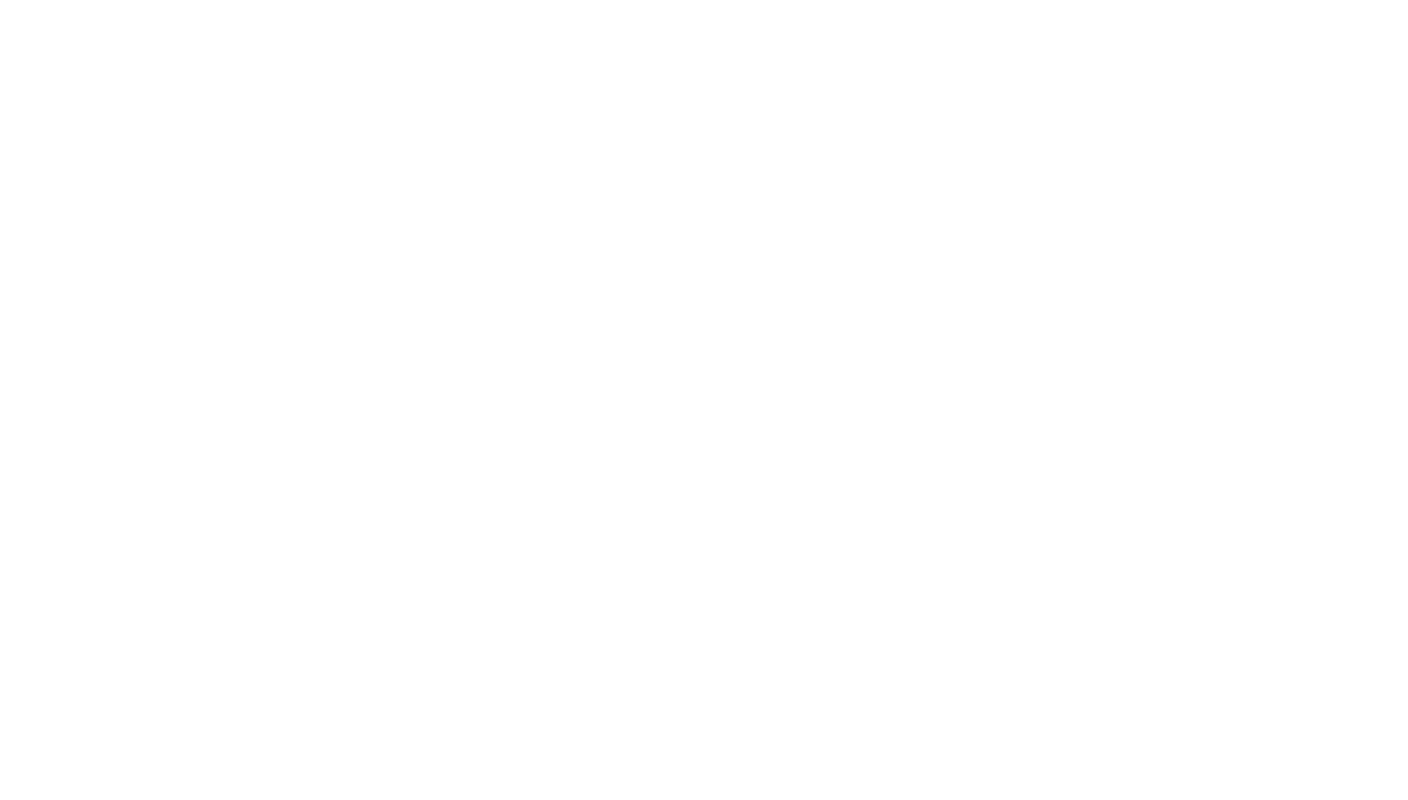
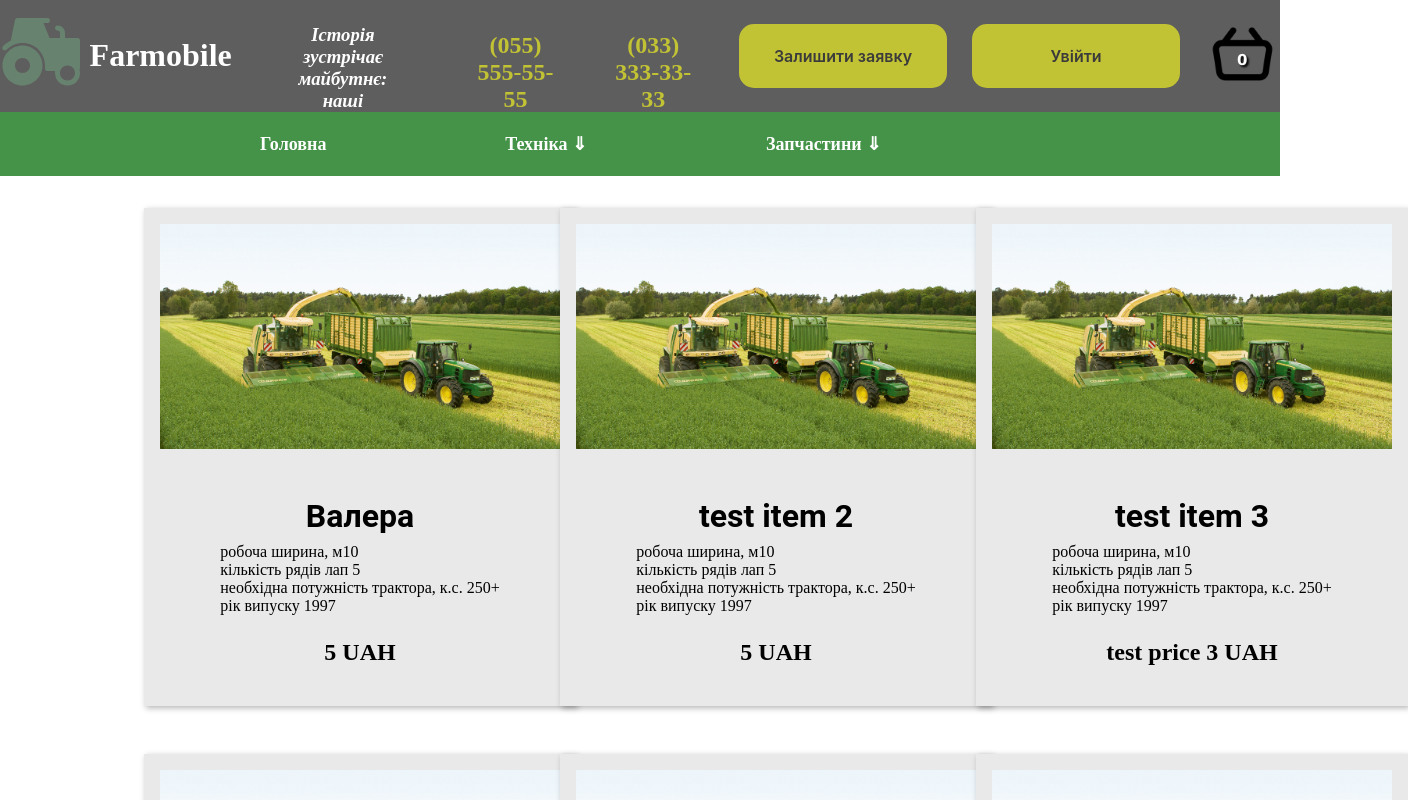
Before and after one commit to vShevtsov1/farmobile-fe, a React (Create React App) app: page /catalog/hlybokorozpushuvachi in a window 1280 px wide. Before the commit this address had no page. Shown: the top 800 px of the page, 1408 px wide, since content can reach past the window. Built offline with nearby package versions, Linux system fonts and the light colour scheme.

Commit message:
some work at catalog.js

```diff
--- a/src/App.js
+++ b/src/App.js
@@ -13,6 +13,7 @@ import MainPage from "./main-page-service/components/mainPage";
 import Question from "./main-page-service/components/question";
 import Footer from "./main-page-service/components/footer";
 import { CartContext } from "./main-page-service/config/CartContext";
+import Catalog from "./catalog-service/components/catalog";
 
 
 function App() {
@@ -34,6 +35,7 @@ function App() {
             <Route path="/main" element={<MainPage/>}/>
             <Route path="/question" element={<Question/>}/>
             <Route path="/footer" element={<Footer/>}/>
+            <Route path="/catalog/:categoryId" element={<Catalog/>}/>
           </Routes>
         </BrowserRouter>
 
--- /dev/null
+++ b/src/catalog-service/components/catalog.js
@@ -0,0 +1,27 @@
+import Header from "../../main-page-service/components/header";
+import Navigation from "../../main-page-service/components/navigation";
+import Footer from "../../main-page-service/components/footer";
+import "../stylesheets/catalog.css";
+import config from "./config";
+import ItemList from "./itemList";
+import {useState} from "react";
+import {useParams} from "react-router-dom";
+
+const Catalog = () => {
+    const { categoryId } = useParams()
+    const [showAdminPanel, setShowAdminPanel] = useState(true);
+    const dataList = config.dataList;
+    const handleTokenRemoval = () => {
+        setShowAdminPanel(false);
+    };
+    return(<div>
+        <Header handleTokenRemoval={handleTokenRemoval}/>
+        <Navigation showAdminPanel={showAdminPanel}/>
+        <div className={"catalog-container"}>
+            <ItemList items={dataList} />
+        </div>
+        <span className={"catalog-footer"}> <Footer/></span>
+
+    </div>)
+}
+export default Catalog
--- /dev/null
+++ b/src/catalog-service/components/config.js
@@ -0,0 +1,18 @@
+const config = {
+    dataList: [
+        { id:"test-item-1",name: "Валера", price: 5, imageSrc: ["328972883.jpg","photo-1554080353-a576cf803bda.jpeg","virtual-reality-svgrepo-com.png"],additionalInfo:"sdfdsfssdfdsfsdfsdfsdfsdfsdfsdfsdfsdsdfdsfsdfsdfsdfsdfsdfsdfsdfsdsdfds\nfsdfsdfsdfsdfsdfsdfsdfsdsdfdsfsdfsdfsdfsdfsdfsdfsdf\nsdsdfdsfsdfsdfsdfsdfsdfsdfsdfsdsdfdsfsdfsdfsdfsdfsdfsdfsdfsddfsdfsdfsdfsdfsdfsdfsd" },
+        { id:"test-item-2",name: "test item 2", price: 5, imageSrc: ["cart-svgrepo-com.png","cart-svgrepo-com.png","virtual-reality-svgrepo-com.png"],additionalInfo:"vlad" },
+        { id:"test-item-3",name: "test item 3", price: "test price 3", imageSrc: ["cart-svgrepo-com.png","cart-svgrepo-com.png","cart-svgrepo-com.png"] ,additionalInfo:"vlad1"},
+        {id:"test-item-4", name: "test item 4", price: "test price 4", imageSrc: ["cart-svgrepo-com.png","cart-svgrepo-com.png","cart-svgrepo-com.png"] },
+        { id:"test-item-5",name: "test item 5", price: "test price 5", imageSrc: ["cart-svgrepo-com.png","cart-svgrepo-com.png","cart-svgrepo-com.png"] },
+        { id:"test-item-6",name: "test item 6", price: "test price 6", imageSrc: ["cart-svgrepo-com.png","cart-svgrepo-com.png","cart-svgrepo-com.png"] },
+        { id:"test-item-7",name: "test item 7", price: "test price 7", imageSrc: ["cart-svgrepo-com.png","cart-svgrepo-com.png","cart-svgrepo-com.png"] },
+        { id:"test-item-8",name: "test item 8", price: "test price 8", imageSrc: ["cart-svgrepo-com.png","cart-svgrepo-com.png","cart-svgrepo-com.png"] },
+        {id:"test-item-9", name: "test item 9", price: "test price 9", imageSrc: ["cart-svgrepo-com.png","cart-svgrepo-com.png","cart-svgrepo-com.png"] },
+        {id:"test-item-10", name: "test item 10", price: "test price 10", imageSrc: ["cart-svgrepo-com.png","cart-svgrepo-com.png","cart-svgrepo-com.png"] },
+        { id:"test-item-11",name: "test item 11", price: "test price 11", imageSrc: ["cart-svgrepo-com.png","cart-svgrepo-com.png","cart-svgrepo-com.png"] },
+        { id:"test-item-12",name: "test item 12", price: "test price 12", imageSrc: ["cart-svgrepo-com.png","cart-svgrepo-com.png","cart-svgrepo-com.png"] }
+    ]
+};
+
+export default config;
--- /dev/null
+++ b/src/catalog-service/components/item.js
@@ -0,0 +1,30 @@
+import React from 'react';
+import '../stylesheets/item.css';
+import {Link} from "react-router-dom";
+import rent from"../images/Agricultural_machinery_Fields_Krone_BiG_M_John_541472_2048x1152.jpg";
+
+
+const Item = (item) => {
+
+
+
+    const url = `/item/${item.item.id}`;
+    return (
+
+        <Link className={'item-container-link'} to={url}> <div className="item">
+
+            <img src={rent} alt={item.item.id} />
+            <div className="item-details">
+                <h3>{item.item.name}</h3>
+                <span className={"small-description"}>робоча ширина, м10<br/>
+                                                      кількість рядів лап 5<br/>
+                                                      необхідна потужність трактора, к.с. 250+<br/>
+                                                      рік випуску 1997</span>
+                <p>{item.item.price} UAH</p>
+            </div>
+        </div></Link>
+
+    );
+}
+
+export default Item;
--- /dev/null
+++ b/src/catalog-service/components/itemList.js
@@ -0,0 +1,18 @@
+import React from 'react';
+
+import "../stylesheets/itemList.css"
+import Item from "./item";
+
+const ItemList = ({ items }) => {
+
+    return (
+        <div className="item-list">
+            {items.map(item => (
+                <Item key={item.id} item={item} className="item-animation" />
+            ))}
+        </div>
+
+    );
+};
+
+export default ItemList;
--- /dev/null
+++ b/src/catalog-service/stylesheets/item.css
@@ -0,0 +1,62 @@
+.item {
+    display: flex;
+    flex-direction: column;
+    align-items: center;
+    justify-content: center;
+    width: 100%;
+    max-width: 400px;
+    margin-bottom: 2rem;
+    padding: 1rem;
+    background-color: #eae9e9;
+    box-shadow: 2px 2px 6px rgba(0, 0, 0, 0.3);
+    opacity: 0;
+    animation: fadeIn 2.5s ease forwards;
+}
+@keyframes fadeIn {
+    from {
+        opacity: 0;
+    }
+    to {
+        opacity: 1;
+    }
+}
+
+
+.item img {
+    width: 25rem;
+    height: auto;
+    object-fit: cover;
+    margin-bottom: 1rem;
+}
+
+.item-details {
+    text-align: center;
+}
+
+.item-details h3 {
+    margin-bottom: 0.5rem;
+    font-size: 2rem;
+    font-family: 'Roboto',Arial,sans-serif;
+    color: black;
+}
+
+.item-details p {
+    font-weight: bold;
+    color: black;
+    font-size: 1.5rem;
+}
+.item-container-link{
+    text-decoration: none;
+    max-width: 400px;
+    width: 100%;
+    transition: all 0.2s ease-in-out;
+}
+.item-container-link:hover{
+    transform: scale(1.1) translateZ(10px);
+}
+.small-description{
+    display: flex;
+    color: black;
+  text-align: left;
+
+}
--- /dev/null
+++ b/src/catalog-service/stylesheets/itemList.css
@@ -0,0 +1,26 @@
+.item-list {
+    display: grid;
+    grid-template-columns: repeat(3, 1fr);
+    gap: 1rem;
+    margin-left: 9rem;
+    padding-top: 2rem;
+
+
+}
+
+
+.item-animation {
+    opacity: 0;
+    animation: itemFadeIn 1.5s ease-in-out;
+}
+
+@keyframes itemFadeIn {
+    0% {
+        opacity: 0;
+        transform: translateY(50%);
+    }
+    100% {
+        opacity: 1;
+        transform: translateY(0);
+    }
+}
--- a/src/main-page-service/components/navigation.js
+++ b/src/main-page-service/components/navigation.js
@@ -1,6 +1,7 @@
 import "../stylesheets/navigation.css"
 import {useState} from "react";
 import jwt_decode from "jwt-decode";
+import {Link} from "react-router-dom";
 
 const Navigation = (showAdminPanel) => {
     const [role,setRole] = useState("");
@@ -24,20 +25,20 @@ const Navigation = (showAdminPanel) => {
     return (
         <nav>
             <div className="navigation-menu">
-                    <a href="#">Головна</a>
+                    <Link to={"/main"}>Головна</Link>
                 <div className="dropdown-menu">
                     <a href="#">Техніка ⇓</a>
                     <div className="additional-menu-technique">
-                        <a href="#">Вживана техніка</a>
-                        <a href="#">Глибокорозпушувачі</a>
-                        <a href="#">Грейдери</a>
-                        <a href="#">Змішувачі хімікатів</a>
-                        <a href="#">Мульчувачі</a>
-                        <a href="#">Плуги</a>
-                        <a href="#">Ріпакові столи</a>
-                        <a href="#">Розкидачі добрив</a>
-                        <a href="#">Ротаційні борони</a>
-                        <a href="#">Телескопічні навантажувачі</a>
+                        <Link to={"/catalog/vzhyvana-tekhnika"}>Вживана техніка</Link>
+                        <Link to={"/catalog/hlybokorozpushuvachi"}>Глибокорозпушувачі</Link>
+                        <Link to={"/catalog/hreydery"}>Грейдери</Link>
+                        <Link to={"/catalog/zmishuvachi-khimikativ"}>Змішувачі хімікатів</Link>
+                        <Link to={"/catalog/mulchuvachi"}>Мульчувачі</Link>
+                        <Link to={"/catalog/pluhy"}>Плуги</Link>
+                        <Link to={"/catalog/ripakovi-stoly"}>Ріпакові столи</Link>
+                        <Link to={"/catalog/rozkydachi-dobryv"}>Розкидачі добрив</Link>
+                        <Link to={"/catalog/rotatsiyni-borony"}>Ротаційні борони</Link>
+                        <Link to={"/catalog/teleskopichni-navantazhuvachi"}>Телескопічні навантажувачі</Link>
                     </div>
                 </div>
 
@@ -45,7 +46,7 @@ const Navigation = (showAdminPanel) => {
                 <div className="dropdown-menu">
                     <a href="#">Запчастини ⇓</a>
                     <div className="additional-menu-technique">
-                        <a href="#">Сидіння тракторні</a>
+                        <Link to={"/catalog/sydinnya-traktorni-sears-seating"}>Сидіння тракторні</Link>
 
                     </div>
                 </div>
--- a/src/main-page-service/stylesheets/footer.css
+++ b/src/main-page-service/stylesheets/footer.css
@@ -6,6 +6,7 @@ footer{
     z-index: 4;
     display: flex;
     justify-content: center;
+
 
 }
 .blur{
@@ -71,7 +72,7 @@ footer{
     margin-right: 15rem;
 
 }
-a{
+.additional-info a{
     color: darkkhaki;
     text-decoration: none;
 
```
Also changed, not shown: src/catalog-service/images/Agricultural_machinery_Fields_Krone_BiG_M_John_541472_2048x1152.jpg (added), src/catalog-service/stylesheets/catalog.css (added).
